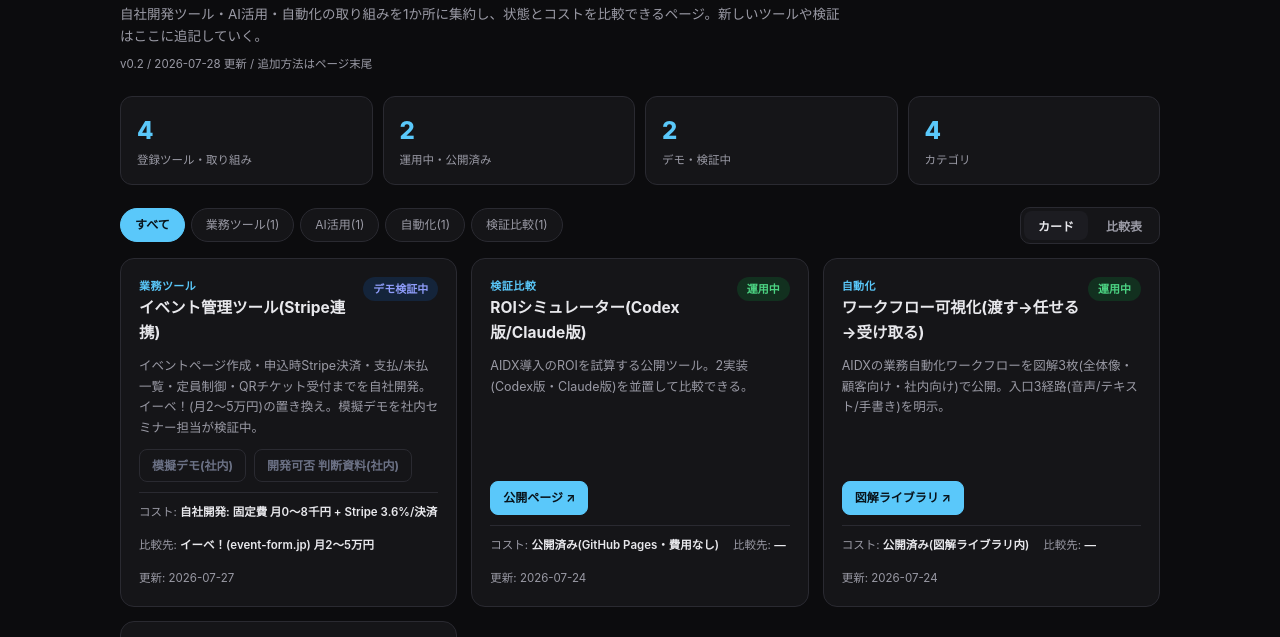
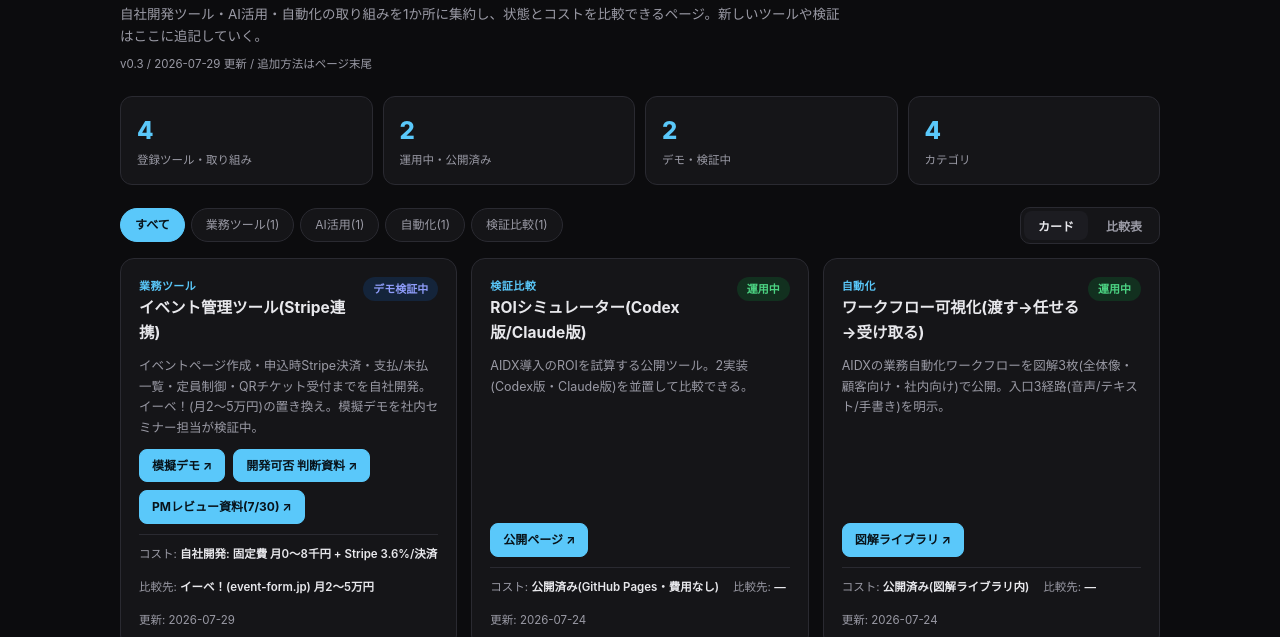
Before and after one commit to aialphabase/ai-dx-roi-preview, a plain HTML site: page projects/ai-lab/index.html in a window 1280 px wide. Shown: the part 104-741 px from the top of the page. Drawn offline with Linux system fonts and the light colour scheme.

Commit message:
Link event pages from AI Lab index (v0.3)

```diff
--- a/projects/ai-lab/index.html
+++ b/projects/ai-lab/index.html
@@ -64,7 +64,7 @@
     <div class="kicker">ALPHA BASE / AIDX</div>
     <h1>AIラボ — 開発・活用・自動化</h1>
     <p class="lead">自社開発ツール・AI活用・自動化の取り組みを1か所に集約し、状態とコストを比較できるページ。新しいツールや検証はここに追記していく。</p>
-    <div class="meta">v0.2 / 2026-07-28 更新 / 追加方法はページ末尾</div>
+    <div class="meta">v0.3 / 2026-07-29 更新 / 追加方法はページ末尾</div>
   </header>
 
   <div class="stats" id="stats"></div>
@@ -104,10 +104,11 @@ const TOOLS = [
     cost:'自社開発: 固定費 月0〜8千円 + Stripe 3.6%/決済',
     alt:'イーベ！(event-form.jp) 月2〜5万円',
     links:[
-      {label:'模擬デモ', place:'社内アーティファクト: aidx-event-tool-demo'},
-      {label:'開発可否 判断資料', place:'社内アーティファクト: aidx-event-tool-feasibility'}
+      {label:'模擬デモ', url:'./event/demo.html'},
+      {label:'開発可否 判断資料', url:'./event/feasibility.html'},
+      {label:'PMレビュー資料(7/30)', url:'./event/pm-review.html'}
     ],
-    updated:'2026-07-27'
+    updated:'2026-07-29'
   },
   {
     name:'ROIシミュレーター(Codex版/Claude版)',
```
